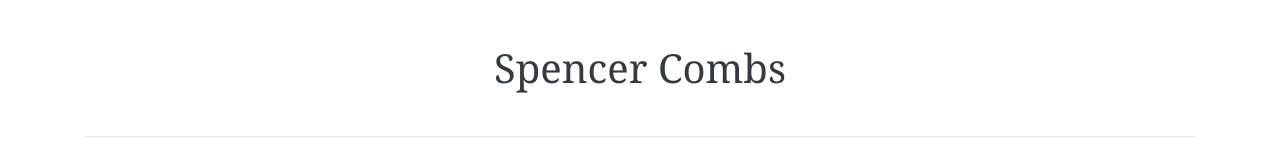
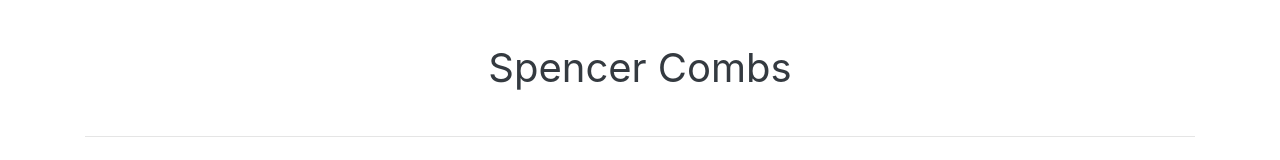
Before and after one commit to shreecheryl/SpencerTest, a plain HTML site: page indexOld.html in a window 1280 px wide. Shown: the top 160 px of the page. Drawn offline with nearby package versions, Linux system fonts and the light colour scheme.

Commit message:
fix header problem

```diff
--- a/css/blog.css
+++ b/css/blog.css
@@ -14,8 +14,13 @@ nav a:hover {
 }
 
 .blog-header-logo {
-  font-family: "Playfair Display", Georgia, "Times New Roman", serif;
-  font-size: 2.5rem;
+  font-size: 2rem;
+}
+
+@media (min-width: 500px) {
+    .blog-header-logo {
+      font-size: 2.5rem;
+    }
 }
 
 .blog-header-logo:hover {
```
